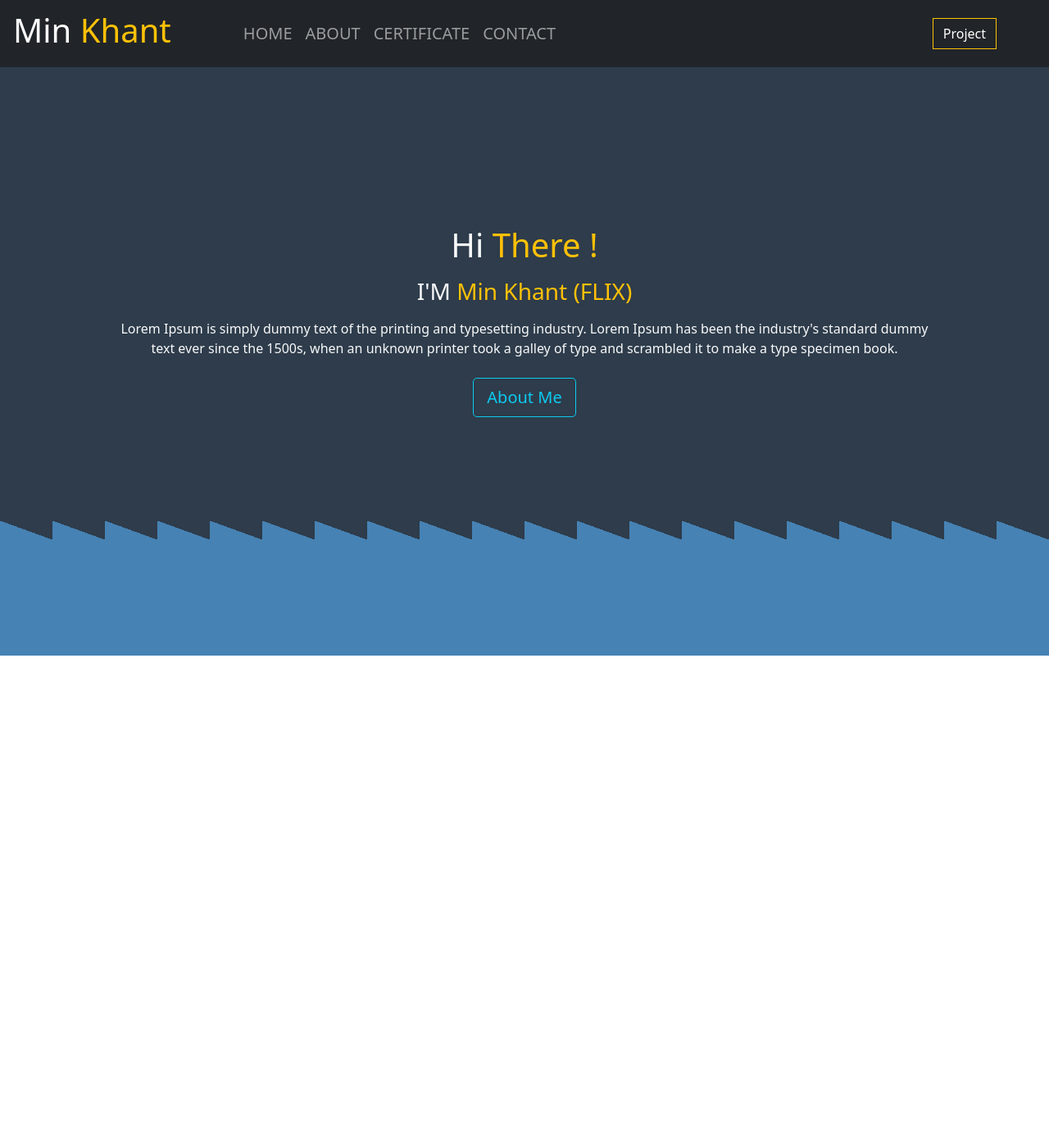
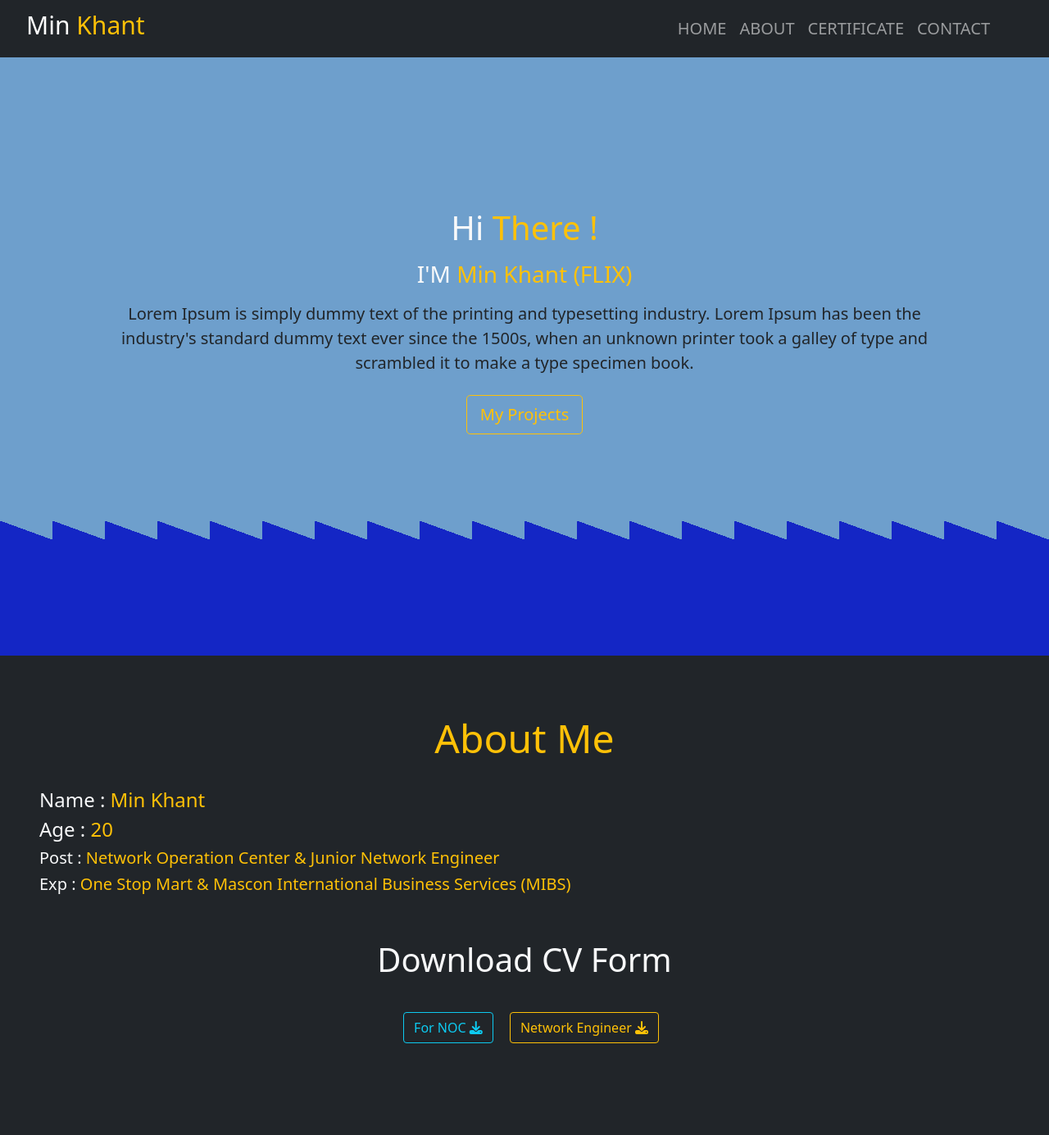
Before and after one commit to GVCFLIX/porffolio2, a plain HTML site: page index.html in a window 1280 px wide. Shown: the whole page at 82% size. Before the commit the page ends 800 px from the top, so only its background shows below. Drawn offline with nearby package versions, Linux system fonts and the light colour scheme.

Commit message:
Add files via upload

```diff
--- a/index.html
+++ b/index.html
@@ -25,12 +25,12 @@
                 <nav class="navbar navbar-expand-md bg-dark navbar-dark fixed-top">
 
                     <a href="index.html" class="navbar-brand mx-3">
-                        <h2 class="mk-icon">Min <span class="text-warning">Khant</span></h2>
+                        <h2 class="mk-icon mx-3">Min <span class="text-warning">Khant</span></h2>
                     </a>
 
-                    <button type="button" class="navbar-toggler mx-3" data-bs-toggle="collapse" data-bs-target="#nav"><i class="fa-solid fa-bars"></i></button>
+                    <button type="button" class="navbar-toggler mx-4" data-bs-toggle="collapse" data-bs-target="#nav"><i class="fa-solid fa-bars"></i></button>
 
-                    <div id="nav" class="navbar-collapse collapse justify-content-between">
+                    <div id="nav" class="navbar-collapse collapse justify-content-end">
 
                         <ul class="navbar-nav px-3 mx-5 text-uppercase">
                             <li class="nav-item"><a href="index.html" class="nav-link mk-nav-a">Home</a></li>
@@ -39,9 +39,9 @@
                             <li class="nav-item"><a href="#contact" class="nav-link mk-nav-a">Contact</a></li>
                         </ul>
 
-                        <div class="px-3 mx-5">
+                        <!-- <div class="px-3 mx-5">
                             <button type="button" class="btn text-white btn-outline-warning rounded-0 btn-md">Project</button>
-                        </div>
+                        </div> -->
 
                     </div>
 
@@ -58,13 +58,13 @@
                             <div class="col-md-10 text-center">
                                 <h1 class="">Hi <span class="text-warning">There !</span></h1>
                                 <h3 class="text-capitalize my-3">I'M <span class="text-warning text-capitalize">Min Khant (FLIX)</span></h3>
-                                <p class="text-light mx-3 my-2">
+                                <p class="text-dark mx-3 my-2 mk-banner-p">
                                     Lorem Ipsum is simply dummy text of the printing and typesetting industry.
                                     Lorem Ipsum has been the industry's standard dummy text ever since the 1500s,
                                     when an unknown printer took a galley of type and scrambled it to make a type
                                     specimen book.
                                 </p>
-                                <a href="#about" class="btn btn-outline-info btn-lg my-3">About Me</a>
+                                <a href="#projects" class="btn btn-outline-warning btn-lg my-3">My Projects</a>
                             </div>
                         </div>
                     </div>
@@ -74,6 +74,36 @@
 
         </header>
         <!-- End Header Section  -->
+
+        <!-- Start About Section  -->
+        <section id="about" class="bg-dark p-5">
+
+            <!-- start title  -->
+                <div class="col-12 text-center">
+                    <h1 class="text-warning display-5 py-4">About Me</h1>
+                </div>
+            <!-- end title  -->
+
+            <div class="row">
+
+                <div class="col-md-12 text-light justify-content-center">
+                    <div class="row">
+                        <h1 class="h4">Name : <span class="text-warning">Min Khant</span></h1>
+                        <h1 class="h4">Age : <span class="text-warning">20</span></h1>
+                        <h1 class="h5">Post : <span class="text-warning">Network Operation Center & Junior Network Engineer</span></h1>
+                        <p class="h5">Exp : <span class="text-warning">One Stop Mart & Mascon International Business Services (MIBS)</span></p>
+                    </div>
+                    <div class="my-5 text-center">
+                        <h1 class="my-4">Download CV Form</h1>
+                        <a href="#" class="btn btn-outline-info mx-3 my-3">For NOC <i class="fa-solid fa-download"></i> </a>
+                        <a href="#" class="btn btn-outline-warning">Network Engineer <i class="fa-solid fa-download"></i> </a>
+                    </div>
+                </div>
+
+            </div>
+
+        </section>
+        <!-- End About Section  -->
 
 
 
--- a/source/style.css
+++ b/source/style.css
@@ -1,7 +1,7 @@
 /* for nav  */
   /* for icon  */
     .mk-icon{
-        font-size: 40px;
+        font-size: 30px;
     }
   /* for icon  */
 
@@ -11,13 +11,17 @@
 /* for nav  */
 
 /* for banner  */
+.mk-banner-p{
+    font-size: 20px;
+}
 .banners{
     height: 100vh;
     background: linear-gradient(
         20deg,
-        steelblue 20%,
-        rgb(46, 60, 75) 10%
+        rgb(20, 38, 197) 20%,
+        rgb(110, 159, 204) 10%
     );
+
     background-size: 5%;
     transition: 0.5s;
 }
@@ -25,3 +29,10 @@
     background-size: 5.5%;
     background-position: center;
 }
+
+/* for about me section  */
+  /* for exp section  */
+  .mk-exp-container{
+      height: auto;
+      background-color: red;
+  }
```
